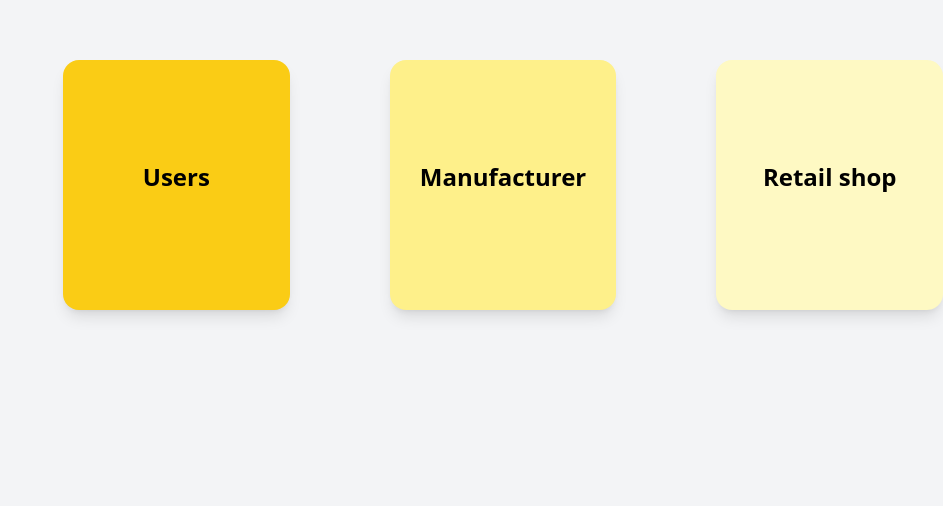
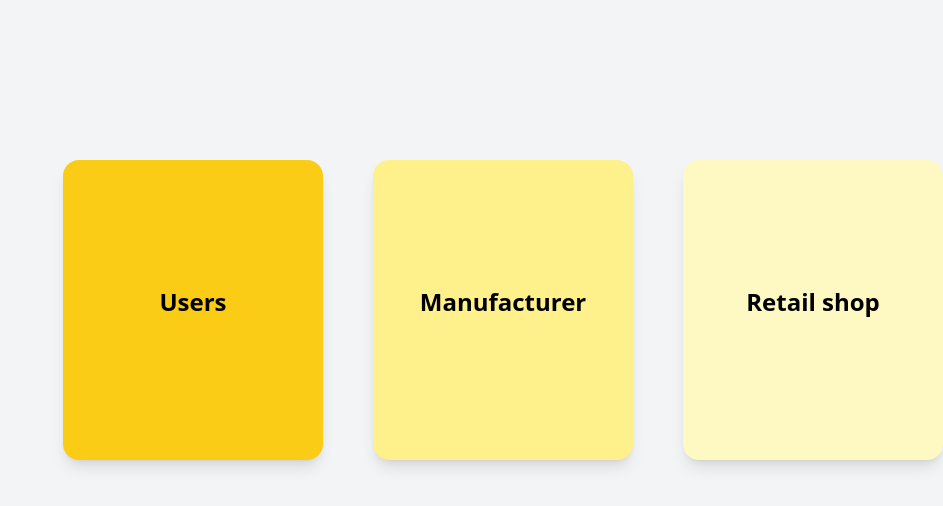
Before and after one commit to Y0tsakrit/Gold_store, a Next.js app in the folder client/: page /dashboard in a window 1280 px wide. Shown: the part 290-796 px from the top of the page, without its empty margins (337-1280 px from the left). Built offline with nearby package versions, Linux system fonts and the light colour scheme.

Commit message:
sdadasdasdasd

```diff
--- a/client/app/dashboard/page.tsx
+++ b/client/app/dashboard/page.tsx
@@ -3,20 +3,20 @@ import Link from "next/link";
 export default function AddItem() {
     return (
         <div className="flex min-h-screen items-center bg-gray-100">
-            <div className="bg-yellow-400  rounded-2xl shadow-lg w-[250px] h-[250px] flex justify-center items-center"
-            style={{ marginTop: '350px', marginBottom: '550px', marginLeft: '400px' }}>
+            <div className="bg-yellow-400  rounded-2xl shadow-lg w-[300px] h-[300px] flex justify-center items-center"
+            style={{ marginTop: '450px', marginBottom: '550px', marginLeft: '400px' }}>
                 <div className="text-2xl font-bold text-center mb-4">
                     Users
                 </div>
             </div>
-            <div className="bg-yellow-200  rounded-2xl shadow-lg w-[250px] h-[250px] flex justify-center items-center"
-            style={{ marginTop: '350px', marginBottom: '550px', marginLeft: '100px' }}>
+            <div className="bg-yellow-200  rounded-2xl shadow-lg w-[300px] h-[300px] flex justify-center items-center"
+            style={{ marginTop: '450px', marginBottom: '550px', marginLeft: '50px' }}>
                 <div className="text-2xl font-bold text-center mb-4">
                     Manufacturer
                 </div>
             </div>
-            <div className="bg-yellow-100  rounded-2xl shadow-lg w-[250px] h-[250px] flex justify-center items-center"
-            style={{ marginTop: '350px', marginBottom: '550px', marginLeft: '100px' }}>
+            <div className="bg-yellow-100  rounded-2xl shadow-lg w-[300px] h-[300px] flex justify-center items-center"
+            style={{ marginTop: '450px', marginBottom: '550px', marginLeft: '50px' }}>
                 <div className="text-2xl font-bold text-center mb-4">
                     Retail shop
                 </div>
```
